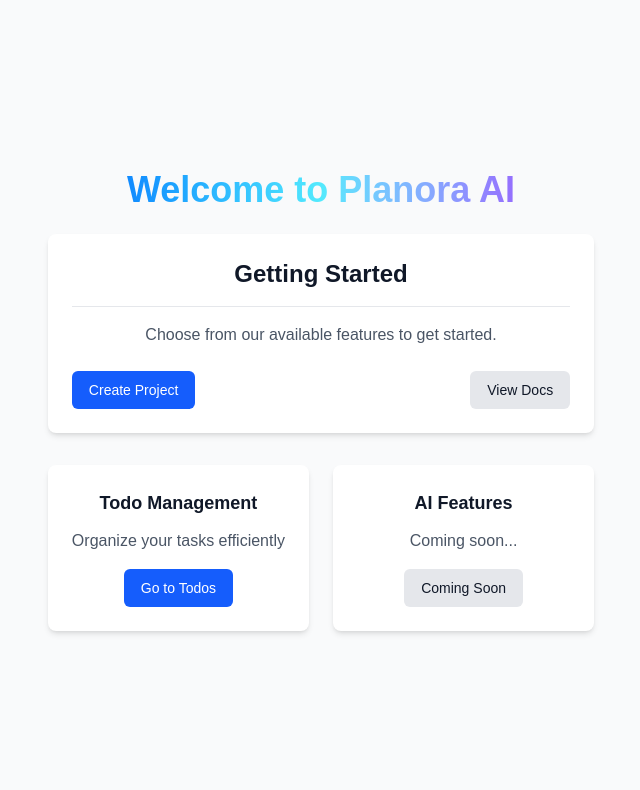
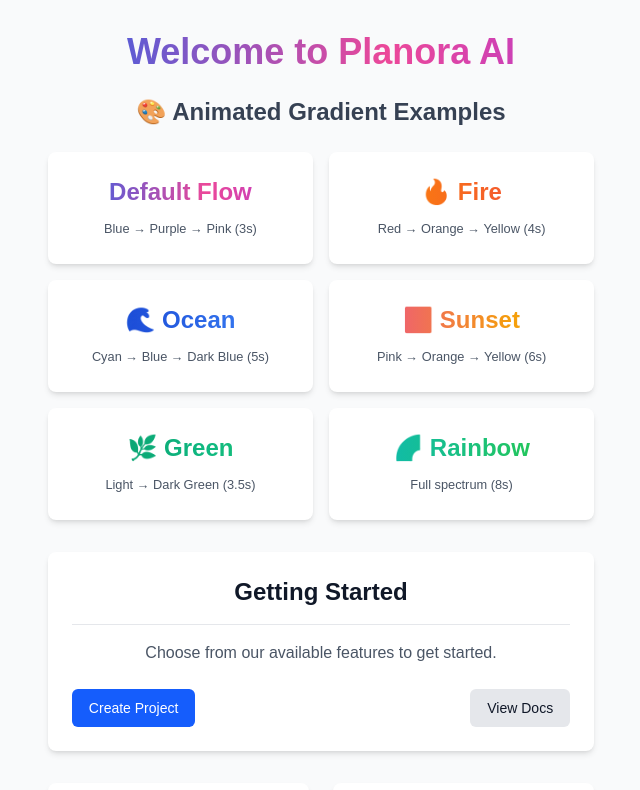
Before and after one commit to OnurArk/planora-ai, a Next.js app: page / in a window 1280 px wide. Shown: the top 790 px of the page, without its empty margins (319-959 px from the left). Built offline with nearby package versions, Linux system fonts and the light colour scheme.

Commit message:
feat: add animated gradient examples to HomePage and enhance gradient styles in utils.css

```diff
--- a/src/app/page.tsx
+++ b/src/app/page.tsx
@@ -5,6 +5,68 @@ export default function HomePage() {
         <h1 className="text-4xl font-bold gradient-text mb-6">
           Welcome to Planora AI
         </h1>
+
+        <div className="mb-8 space-y-6">
+          <h2 className="text-2xl font-semibold text-gray-700 dark:text-gray-300">
+            🎨 Animated Gradient Examples
+          </h2>
+
+          <div className="grid grid-cols-1 md:grid-cols-2 gap-4">
+            <div className="card text-center">
+              <p className="text-2xl font-bold gradient-text mb-2">
+                Default Flow
+              </p>
+              <small className="text-gray-600 dark:text-gray-400">
+                Blue → Purple → Pink (3s)
+              </small>
+            </div>
+
+            <div className="card text-center">
+              <p className="text-2xl font-bold gradient-text-fire mb-2">
+                🔥 Fire
+              </p>
+              <small className="text-gray-600 dark:text-gray-400">
+                Red → Orange → Yellow (4s)
+              </small>
+            </div>
+
+            <div className="card text-center">
+              <p className="text-2xl font-bold gradient-text-ocean mb-2">
+                🌊 Ocean
+              </p>
+              <small className="text-gray-600 dark:text-gray-400">
+                Cyan → Blue → Dark Blue (5s)
+              </small>
+            </div>
+
+            <div className="card text-center">
+              <p className="text-2xl font-bold gradient-text-sunset mb-2">
+                🌅 Sunset
+              </p>
+              <small className="text-gray-600 dark:text-gray-400">
+                Pink → Orange → Yellow (6s)
+              </small>
+            </div>
+
+            <div className="card text-center">
+              <p className="text-2xl font-bold gradient-text-green mb-2">
+                🌿 Green
+              </p>
+              <small className="text-gray-600 dark:text-gray-400">
+                Light → Dark Green (3.5s)
+              </small>
+            </div>
+
+            <div className="card text-center">
+              <p className="text-2xl font-bold gradient-text-rainbow mb-2">
+                🌈 Rainbow
+              </p>
+              <small className="text-gray-600 dark:text-gray-400">
+                Full spectrum (8s)
+              </small>
+            </div>
+          </div>
+        </div>
 
         <div className="card mb-8">
           <div className="card-header">
--- a/src/app/styles/utils.css
+++ b/src/app/styles/utils.css
@@ -36,7 +36,90 @@
     border-radius: 3px;
   }
 
+  /* Animasyonlu Gradient Text'ler */
   .gradient-text {
-    @apply bg-gradient-to-r from-blue-600 via-cyan-300 to-purple-600 bg-clip-text text-transparent;
+    background: linear-gradient(270deg, #2563eb, #9333ea, #ec4899, #2563eb);
+    background-size: 200% 200%;
+    animation: gradientFlow 3s ease infinite;
+    background-clip: text;
+    -webkit-background-clip: text;
+    color: transparent;
+  }
+
+  .gradient-text-fire {
+    background: linear-gradient(270deg, #ef4444, #f97316, #facc15, #ef4444);
+    background-size: 200% 200%;
+    animation: gradientFlow 4s ease infinite;
+    background-clip: text;
+    -webkit-background-clip: text;
+    color: transparent;
+  }
+
+  .gradient-text-ocean {
+    background: linear-gradient(270deg, #06b6d4, #3b82f6, #1d4ed8, #06b6d4);
+    background-size: 200% 200%;
+    animation: gradientFlow 5s ease infinite;
+    background-clip: text;
+    -webkit-background-clip: text;
+    color: transparent;
+  }
+
+  .gradient-text-sunset {
+    background: linear-gradient(
+      270deg,
+      #ec4899,
+      #fb923c,
+      #facc15,
+      #f59e0b,
+      #ec4899
+    );
+    background-size: 300% 300%;
+    animation: gradientFlow 6s ease infinite;
+    background-clip: text;
+    -webkit-background-clip: text;
+    color: transparent;
+  }
+
+  .gradient-text-green {
+    background: linear-gradient(270deg, #22c55e, #10b981, #059669, #22c55e);
+    background-size: 200% 200%;
+    animation: gradientFlow 3.5s ease infinite;
+    background-clip: text;
+    -webkit-background-clip: text;
+    color: transparent;
+  }
+
+  /* Hızlı Rainbow animasyonu */
+  .gradient-text-rainbow {
+    background: linear-gradient(
+      270deg,
+      #ef4444,
+      #f97316,
+      #facc15,
+      #22c55e,
+      #06b6d4,
+      #3b82f6,
+      #8b5cf6,
+      #ec4899,
+      #ef4444
+    );
+    background-size: 800% 800%;
+    animation: gradientFlow 8s linear infinite;
+    background-clip: text;
+    -webkit-background-clip: text;
+    color: transparent;
   }
 }
+
+/* Keyframe animasyonu @layer dışında */
+@keyframes gradientFlow {
+  0% {
+    background-position: 0% 50%;
+  }
+  50% {
+    background-position: 100% 50%;
+  }
+  100% {
+    background-position: 0% 50%;
+  }
+}
```
